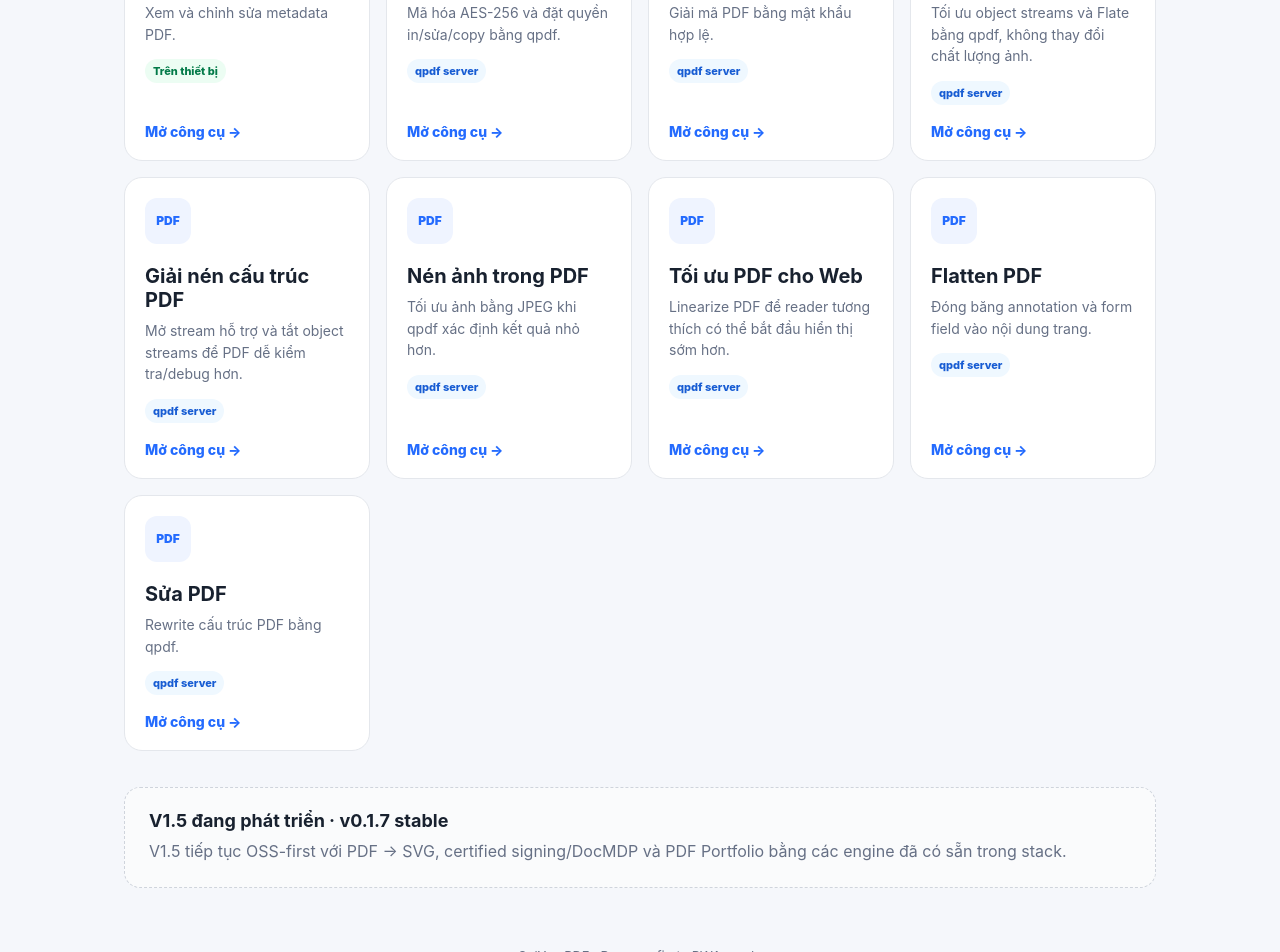
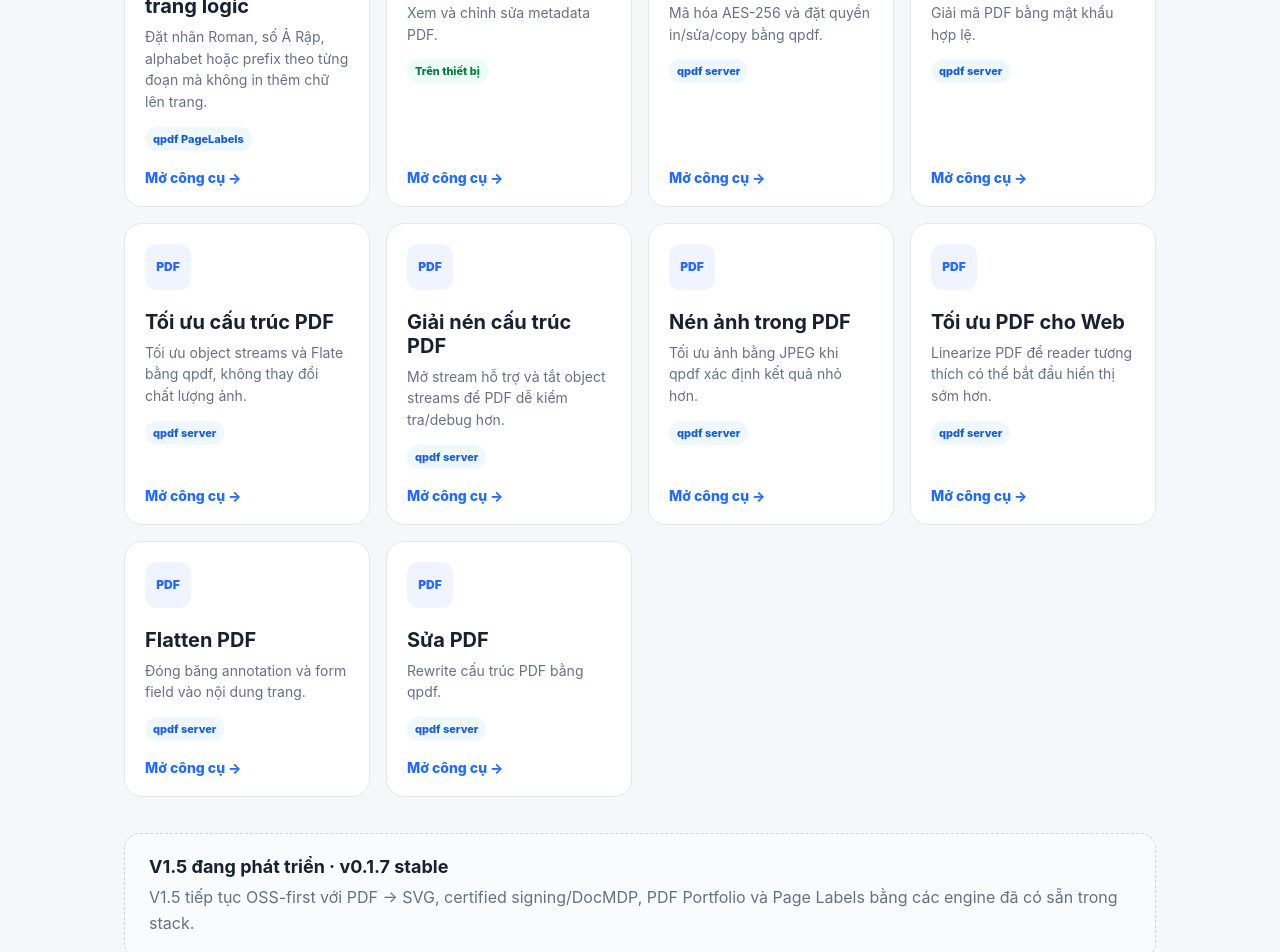
Before and after one commit to solyan842/SolYan-PDF, a Next.js app in the folder frontend/: page / in a window 1280 px wide. Shown: the part 5320-6272 px from the top of the page. Built offline with nearby package versions, Linux system fonts and the light colour scheme.

Commit message:
feat(page-labels): expose Page Labels on home page

```diff
--- a/frontend/app/page.tsx
+++ b/frontend/app/page.tsx
@@ -55,6 +55,7 @@ const tools = [
   { href: '/scanner-effect', title: 'Scanner Effect', description: 'Mô phỏng tài liệu đã scan bằng raster local với preset DPI, grayscale/color, noise, blur, viền giấy và lệch góc deterministic.', local: true },
   { href: '/watermark', title: 'Watermark / Stamp', description: 'Đóng dấu chữ hoặc PNG/JPG với vị trí, xoay, opacity, page range và biến động.', local: true },
   { href: '/page-numbers', title: 'Đánh số trang', description: 'Thêm số trang vào chân trang.', local: true },
+  { href: '/page-labels', title: 'Page Labels · Số trang logic', description: 'Đặt nhãn Roman, số Ả Rập, alphabet hoặc prefix theo từng đoạn mà không in thêm chữ lên trang.', local: false, badge: 'qpdf PageLabels' },
   { href: '/metadata', title: 'Metadata', description: 'Xem và chỉnh sửa metadata PDF.', local: true },
   { href: '/protect', title: 'Bảo vệ PDF', description: 'Mã hóa AES-256 và đặt quyền in/sửa/copy bằng qpdf.', local: false, badge: 'qpdf server' },
   { href: '/unlock', title: 'Mở khóa PDF', description: 'Giải mã PDF bằng mật khẩu hợp lệ.', local: false, badge: 'qpdf server' },
@@ -73,7 +74,7 @@ export default function HomePage() {
       <section className="hero home-hero"><p className="eyebrow">SOLYAN PDF</p><h1>Công cụ PDF đơn giản, nhanh và riêng tư</h1><p className="subtitle">Tác vụ nhẹ chạy ngay trong trình duyệt; tác vụ nặng được tách thành các engine service riêng để dễ thay thế và mở rộng.</p></section>
       <section className="feature-banner"><div><span className="feature-kicker">DÀNH CHO NGƯỜI DÙNG VIỆT NAM</span><h2>13 Tiện ích Việt Nam</h2><p>Đổi số tiền thành chữ, VAT, phần trăm, tính tuổi, BMI, công suất điều hòa, IP, ping, vị trí từ khóa và website rank.</p></div><a className="feature-action" href="/vietnamese">Mở Tiện ích Việt Nam →</a></section>
       <section className="tool-grid" aria-label="Công cụ PDF">{tools.map((tool) => <a className="tool-card" href={tool.href} key={tool.href}><span className="tool-icon">PDF</span><h2>{tool.title}</h2><p>{tool.description}</p><span className={tool.local ? 'tool-badge local' : 'tool-badge server'}>{tool.local ? 'Trên thiết bị' : (tool.badge ?? 'Server')}</span><span className="tool-link">Mở công cụ →</span></a>)}</section>
-      <section className="coming-soon"><h2>V1.5 đang phát triển · v0.1.7 stable</h2><p>V1.5 tiếp tục OSS-first với PDF → SVG, certified signing/DocMDP và PDF Portfolio bằng các engine đã có sẵn trong stack.</p></section>
+      <section className="coming-soon"><h2>V1.5 đang phát triển · v0.1.7 stable</h2><p>V1.5 tiếp tục OSS-first với PDF → SVG, certified signing/DocMDP, PDF Portfolio và Page Labels bằng các engine đã có sẵn trong stack.</p></section>
       <footer>SolYan PDF · Browser-first · PWA-ready</footer>
     </main>
   );
```
